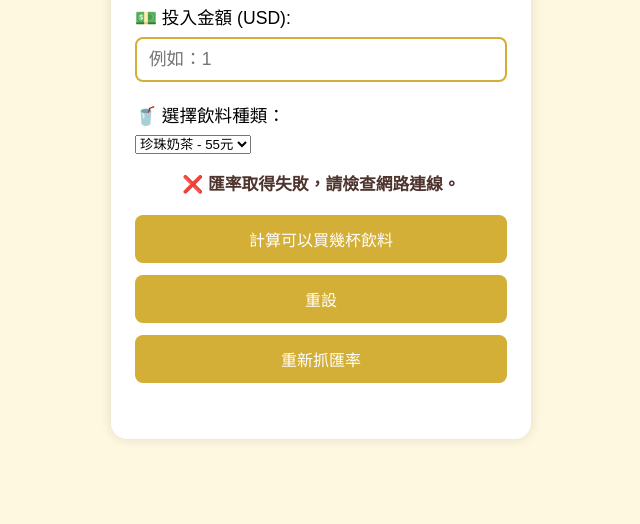
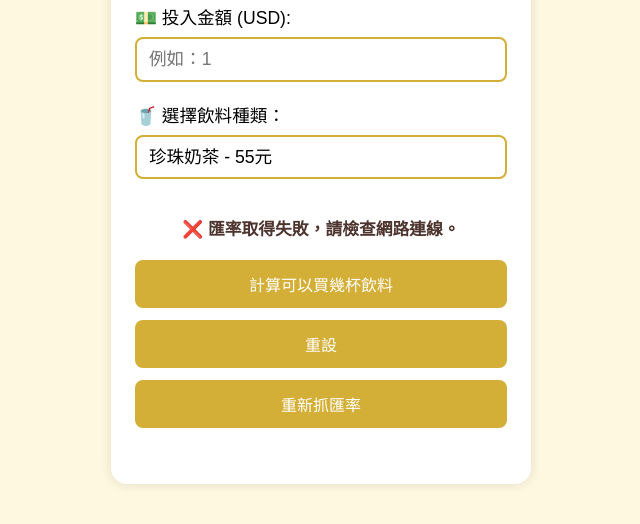
Before and after one commit to RyanChen0311/money-eye-bubble-tea, a website: page index.html in a window 1280 px wide. Shown: the part 166-690 px from the top of the page, without its empty margins (319-959 px from the left). Drawn offline with Linux system fonts and the light colour scheme; no server answers.

Commit message:
Add files via upload

```diff
--- a/style.css
+++ b/style.css
@@ -36,7 +36,8 @@ label {
   display: block;
 }
 
-input[type="number"] {
+input[type="number"],
+select {
   width: 100%;
   padding: 10px 12px;
   font-size: 1.1em;
@@ -44,6 +45,7 @@ input[type="number"] {
   border: 2px solid #d4af37;
   border-radius: 8px;
   background-color: #fff;
+  appearance: none; /* 取消預設樣式(可選) */
 }
 
 #exchangeRateDisplay {
```
